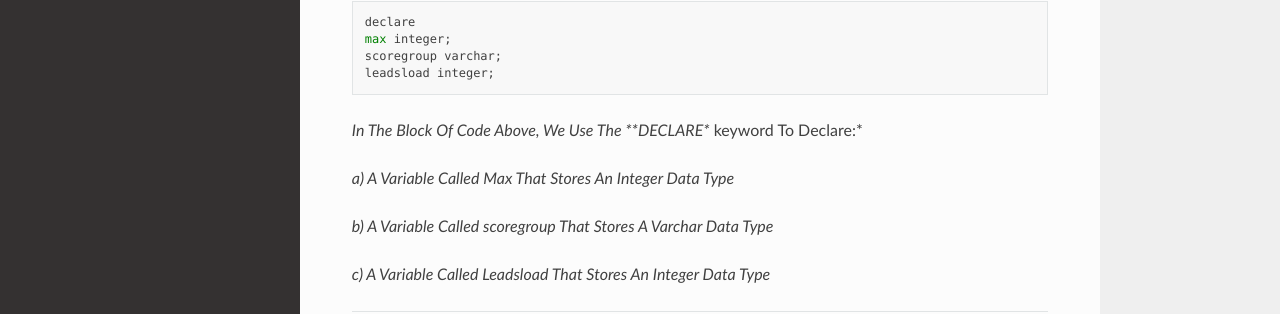
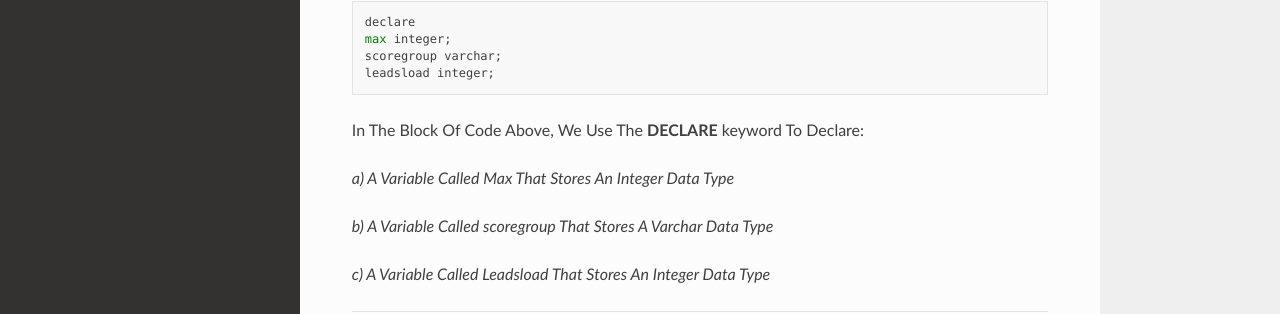
Before and after one commit to MPILOGUM114/MeAndYou, a Sphinx documentation site: the page built from docs/source/index.rst, in a window 1280 px wide and 900 px high, scrolled down 970 px. Shown: the part 483-797 px from the top of the window. Built offline with Sphinx 7.4.7 and the Read the Docs theme 2.0.0, drawn with Linux system fonts in a browser that asks for light colours.

```diff
--- a/docs/source/index.rst
+++ b/docs/source/index.rst
@@ -73,7 +73,7 @@ DECLARING VARIABLES WITHIN PROCEDURES IN SQL
    leadsload integer;
 
 
-*In The Block Of Code Above, We Use The **DECLARE**  keyword To Declare:*
+In The Block Of Code Above, We Use The **DECLARE**  keyword To Declare:
 
 *a) A Variable Called Max That Stores An Integer Data Type*
 
```
